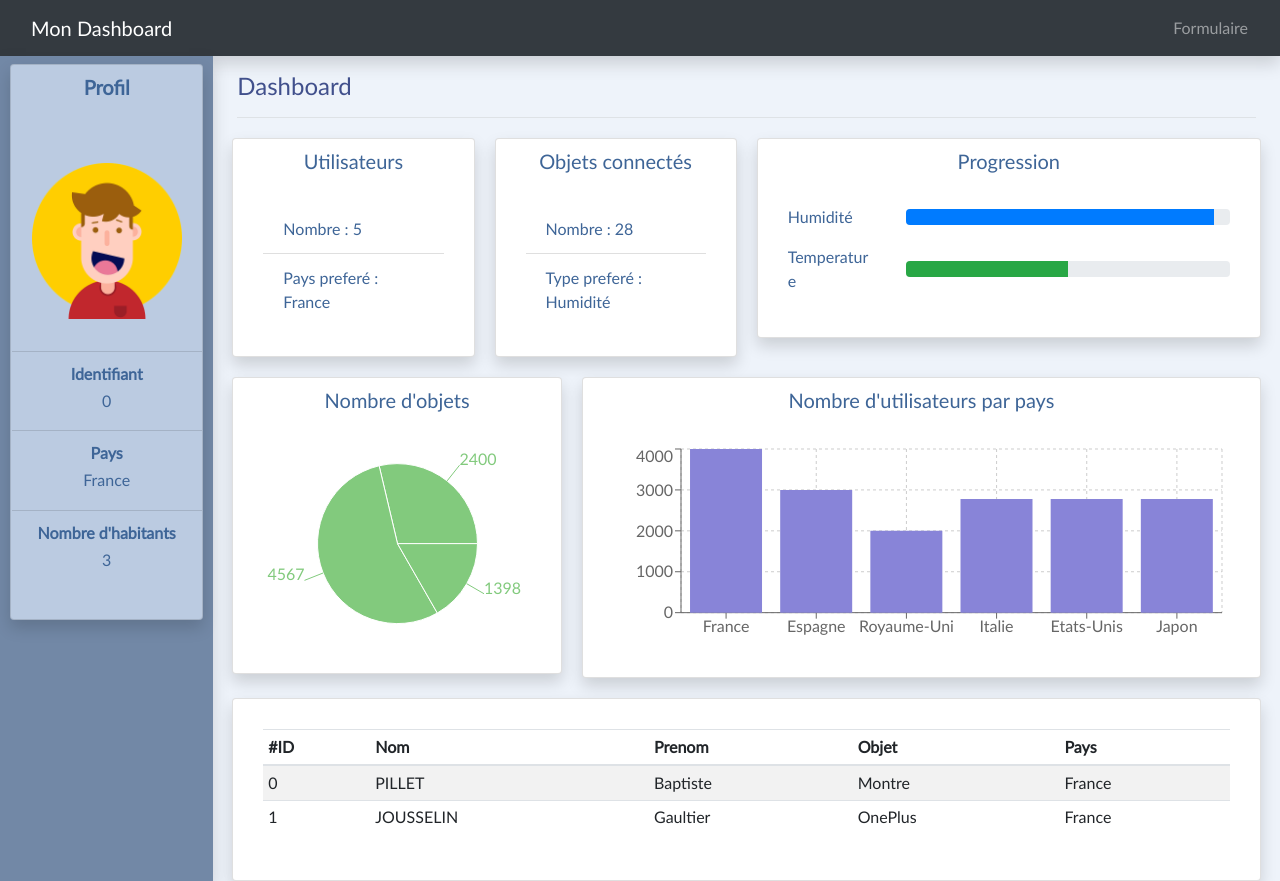
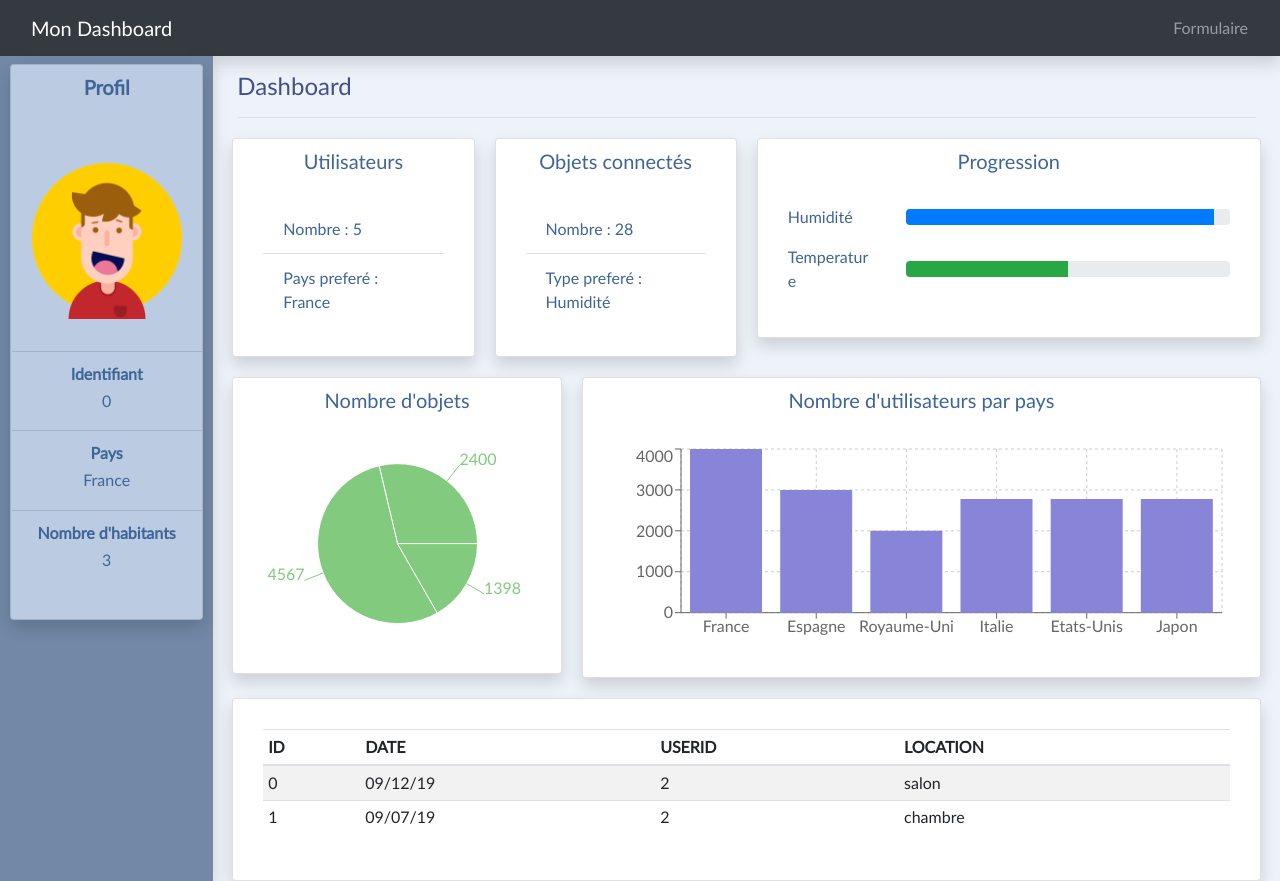
Before and after one commit to Batpillet/Project_Dashboard, a React (Create React App) app in the folder projet/: page / in a window 1280 px wide. Built offline with nearby package versions, Linux system fonts and the light colour scheme; the HTML template or start-up script is replaced by a standard one.

Commit message:
Tableau dynamique dernier widget

```diff
--- a/projet/src/components/TableWidget.js
+++ b/projet/src/components/TableWidget.js
@@ -1,6 +1,37 @@
 import React, { Component } from 'react'
 
 export default class TableWidget extends Component {
+    constructor(props) {
+        super(props)
+        this.state = {
+            sensors: [
+                { id: 0, date: "09/12/19", userId: 2, location: "salon" },
+                { id: 1, date: "09/07/19", userId: 2, location: "chambre" }
+            ]
+        }
+    }
+
+    renderTableData() {
+        return this.state.sensors.map((sensor, index) => {
+            const { id, date, userId, location } = sensor
+            return (
+                <tr key={id}>
+                    <td>{id}</td>
+                    <td>{date}</td>
+                    <td>{userId}</td>
+                    <td>{location}</td>
+                </tr>
+            )
+        })
+    }
+
+    renderTableHeader() {
+        let header = Object.keys(this.state.sensors[0])
+        return header.map((key, index) => {
+            return <th key={index}>{key.toUpperCase()}</th>
+        })
+    }
+
     render() {
         return (
             <div className="card shadow">
@@ -9,28 +40,11 @@ export default class TableWidget extends Component {
                         <table class="table table-striped table-sm">
                             <thead>
                                 <tr>
-                                    <th>#ID</th>
-                                    <th>Nom</th>
-                                    <th>Prenom</th>
-                                    <th>Objet</th>
-                                    <th>Pays</th>
+                                    {this.renderTableHeader()}
                                 </tr>
                             </thead>
                             <tbody>
-                                <tr>
-                                    <td>0</td>
-                                    <td>PILLET</td>
-                                    <td>Baptiste</td>
-                                    <td>Montre</td>
-                                    <td>France</td>
-                                </tr>
-                                <tr>
-                                    <td>1</td>
-                                    <td>JOUSSELIN</td>
-                                    <td>Gaultier</td>
-                                    <td>OnePlus</td>
-                                    <td>France</td>
-                                </tr>
+                                {this.renderTableData()}
                             </tbody>
                         </table>
                     </div>
```
